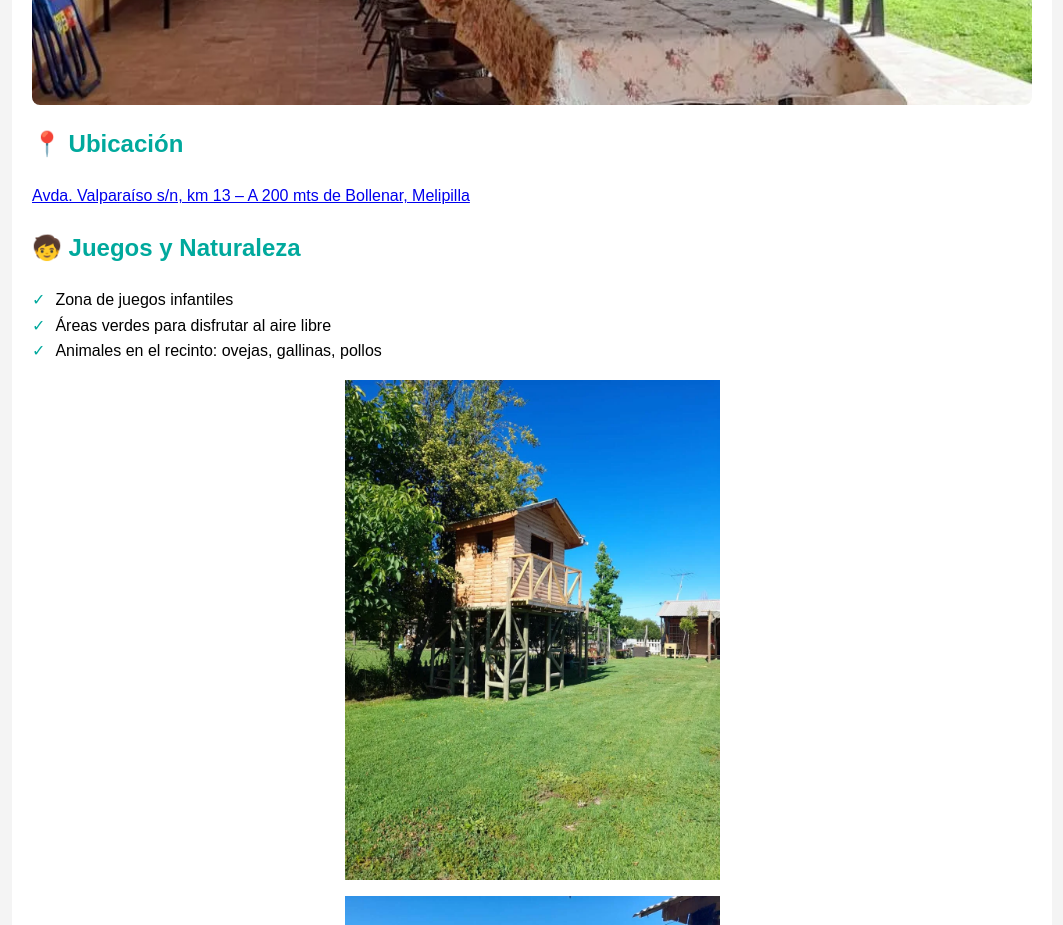
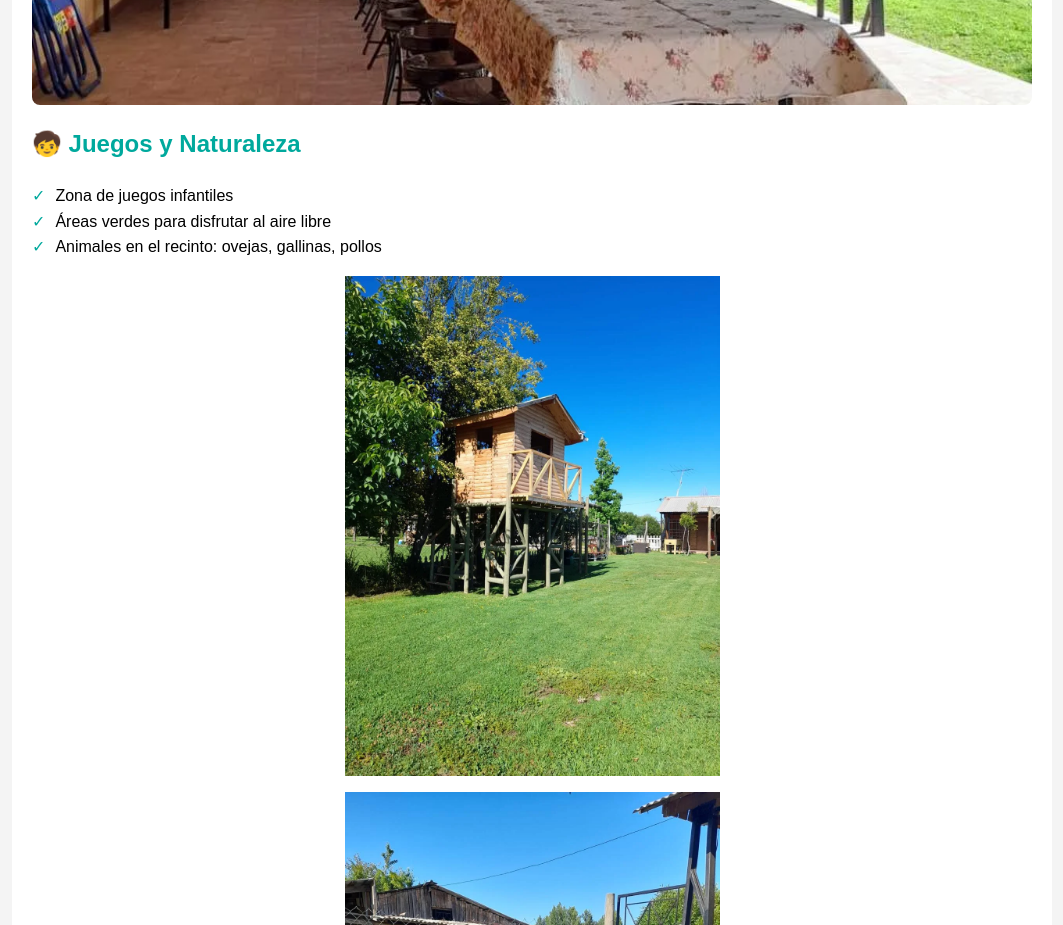
Before and after one commit to cristianCarrerasCastillo/landing-piscina, a plain HTML site: page index.html in a window 1280 px wide. Shown: the part 1200-2125 px from the top of the page, without its empty margins (108-1171 px from the left). Drawn offline with Linux system fonts and the light colour scheme.

Commit message:
se quito la ubicación

```diff
--- a/index.html
+++ b/index.html
@@ -30,9 +30,6 @@
     </ul>
 
     <img src="media/quincho-general.webp" alt="Quincho equipado" class="vertical-crop">
-
-    <h2>📍 Ubicación</h2>
-    <a href="https://maps.app.goo.gl/bYqn19esMwVBY6f3A" >Avda. Valparaíso s/n, km 13 – A 200 mts de Bollenar, Melipilla</a>
 
     <h2>🧒 Juegos y Naturaleza</h2>
     <ul>
```
